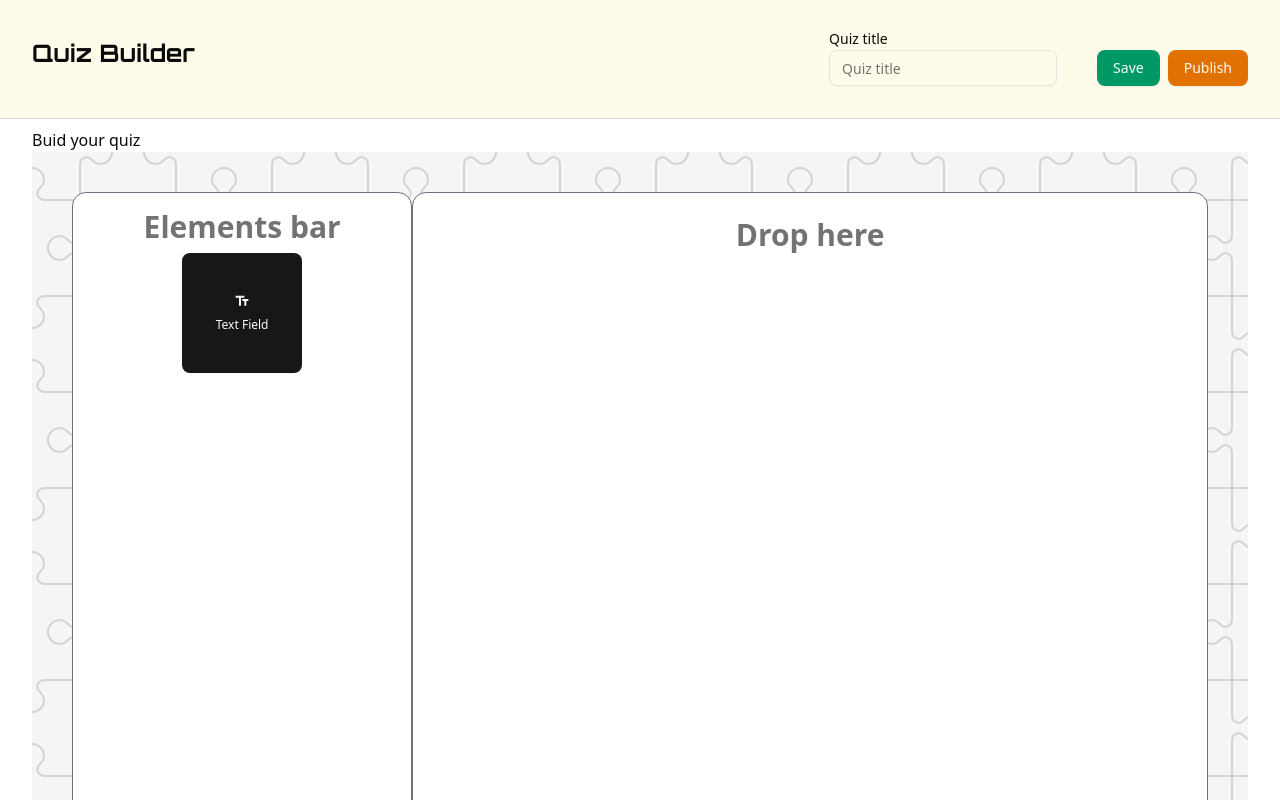
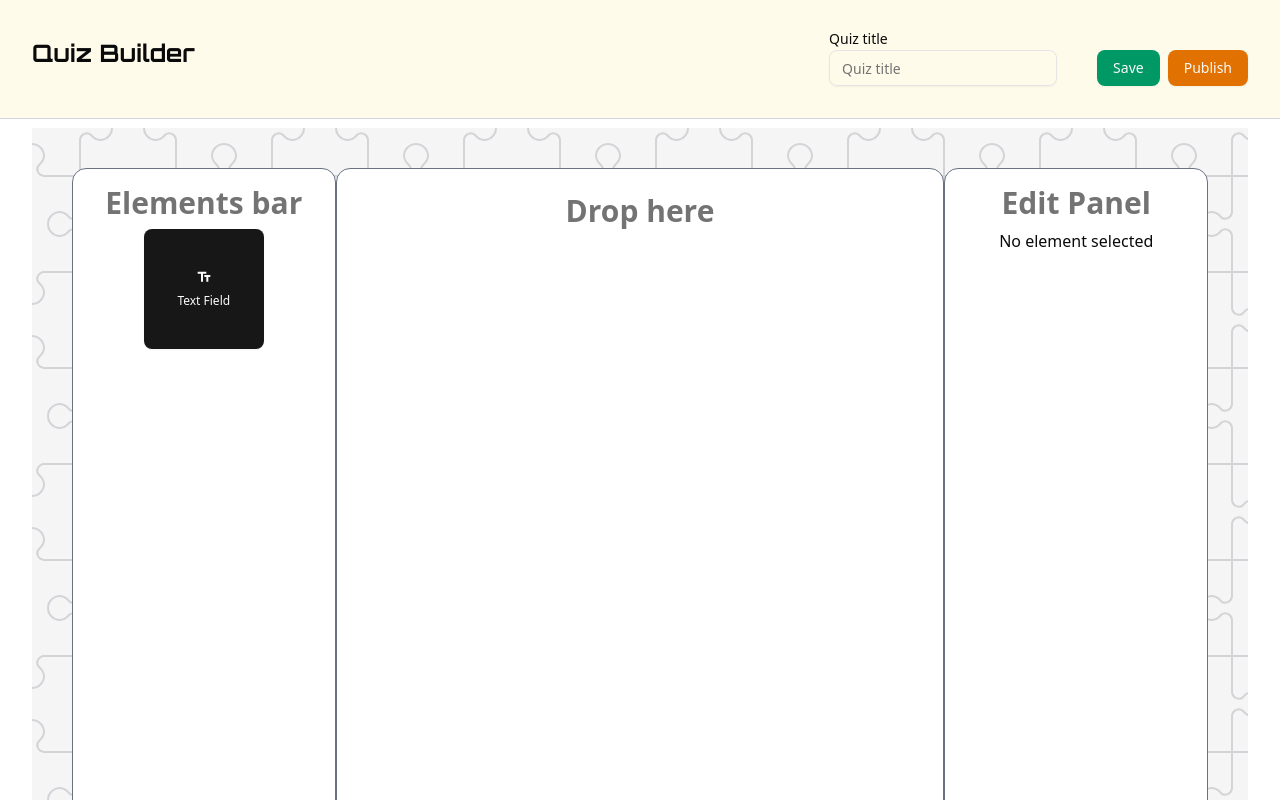
Before and after one commit to kalachyonok/quiz_builder, a Next.js app: page /quiz/edit in a window 1280 px wide. Shown: the top 800 px of the page. Built offline with nearby package versions, Linux system fonts and the light colour scheme.

Commit message:
add the right sidebar

```diff
--- a/components/QuizBuilder/Canvas.tsx
+++ b/components/QuizBuilder/Canvas.tsx
@@ -50,6 +50,11 @@ export const Canvas = () => {
         "bg-background max-w-[920px] min-h-[750px] w-full border border-gray-500 rounded-xl flex flex-col items-center justify-start overflow-y-auto p-6",
         droppable.isOver && "bg-green-100 border-green-500"
       )}
+      onClick={() => {
+        if (selectedElement) {
+          setSelectedElement(null);
+        }
+      }}
     >
       <p className="text-3xl text-muted-foreground items-center font-bold">
         Drop here
--- a/components/QuizBuilder/QuizBuilder.tsx
+++ b/components/QuizBuilder/QuizBuilder.tsx
@@ -4,16 +4,16 @@ import { DndContext } from "@dnd-kit/core";
 import { Canvas } from "./Canvas";
 import { LeftSidebar } from "./LeftSidebar";
 import { DragOverlayWrapper } from "./DragOverlayWrapper";
+import { RightSidebar } from "./RightSidebar";
 
 export const QuizBuilder = () => {
   return (
     <DndContext>
       <main className="flex flex-col w-full mt-24">
-        <h2>Buid your quiz</h2>
-
         <div className="flex w-full min-h-screen p-10 justify-around bg-accent bg-[url(/paper.svg)]">
           <LeftSidebar />
           <Canvas />
+          <RightSidebar />
         </div>
       </main>
       <DragOverlayWrapper />
--- /dev/null
+++ b/components/QuizBuilder/RightSidebar.tsx
@@ -0,0 +1,25 @@
+"use client";
+import { useElementContext } from "@/app/hooks/useElementContext";
+import { QuizElements } from "./QuizElements";
+
+export const RightSidebar = () => {
+  const { selectedElement } = useElementContext();
+
+  if (!selectedElement) {
+    return (
+      <aside className="w-[480px] max-w-[400px] flex items-center flex-col  flex-grow gap-2 border border-gray-500 rounded-xl p-4 bg-background overflow-y-auto">
+        <p className="text-3xl text-muted-foreground font-bold">Edit Panel</p>
+        <p>No element selected</p>
+      </aside>
+    );
+  }
+
+  const PropertiesComponent = QuizElements[selectedElement.type].quizComponent;
+
+  return (
+    <aside className="w-[480px] max-w-[400px] flex items-center flex-col  flex-grow gap-2 border border-gray-500 rounded-xl p-4 bg-background overflow-y-auto">
+      <p className="text-3xl text-muted-foreground font-bold">Edit Panel</p>
+      <PropertiesComponent />
+    </aside>
+  );
+};
```
